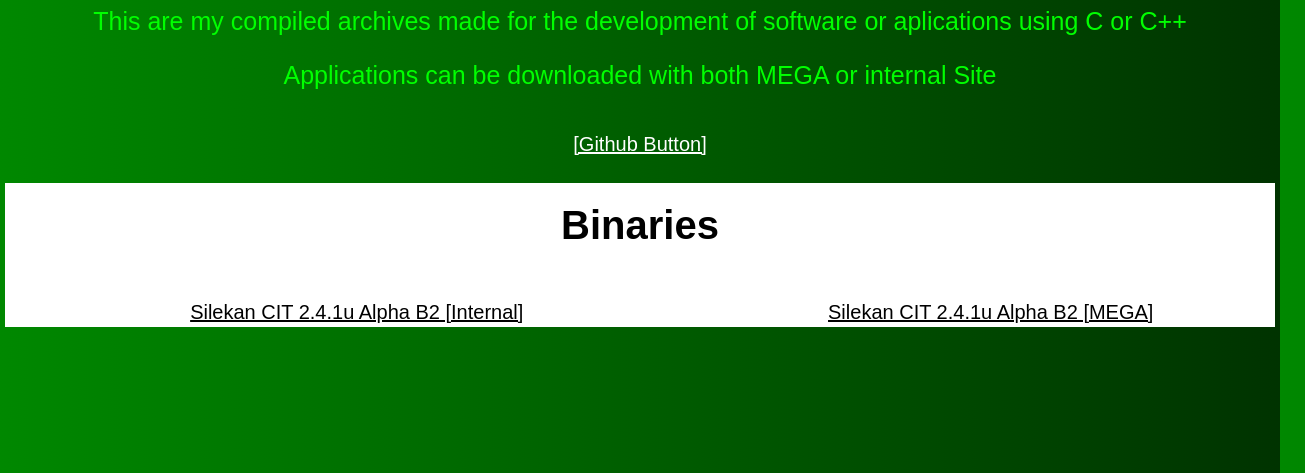
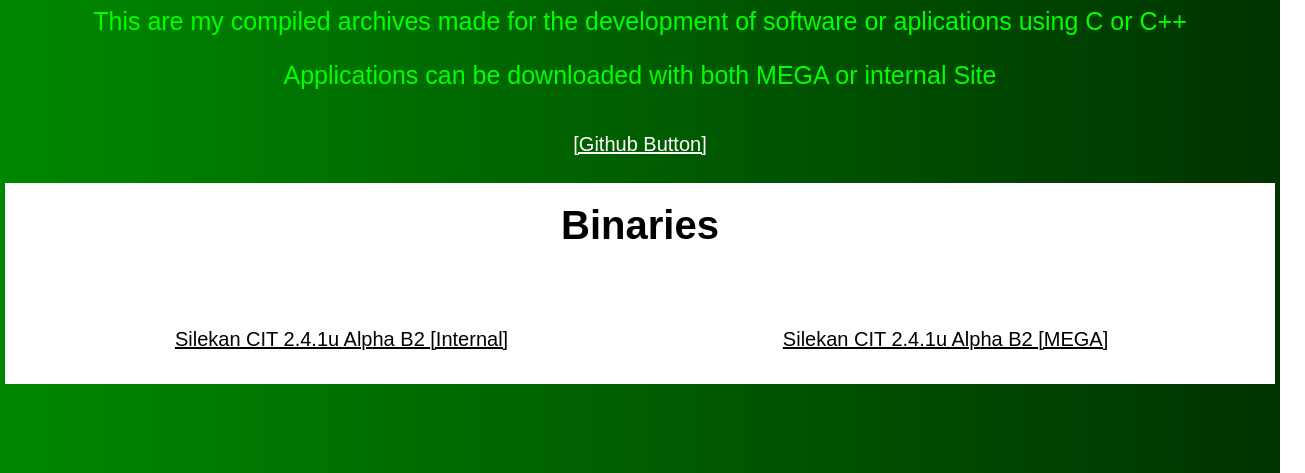
Before and after one commit to DalsaniaCode/Aplications, a plain HTML site: page index.html in a window 1280 px wide. Shown: the part 327-800 px from the top of the page, 1305 px wide, since content can reach past the window. Drawn offline with Linux system fonts and the light colour scheme.

Commit message:
Update index.css

```diff
--- a/index.css
+++ b/index.css
@@ -16,7 +16,7 @@ a {
 }
 table {
   width: 100%;
-  margin: 30px;
+  padding: 30px;
 }
 
 #ICON_main {
```
